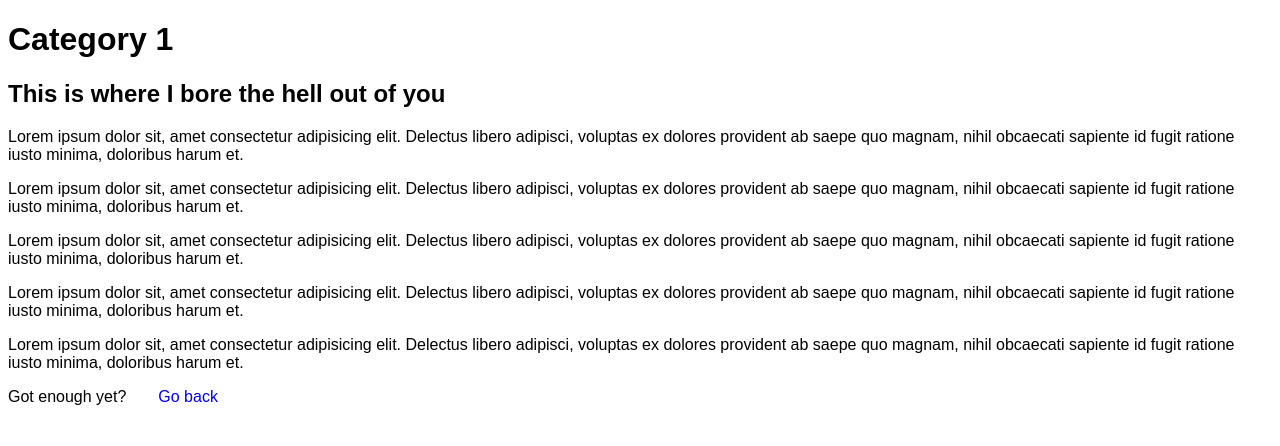
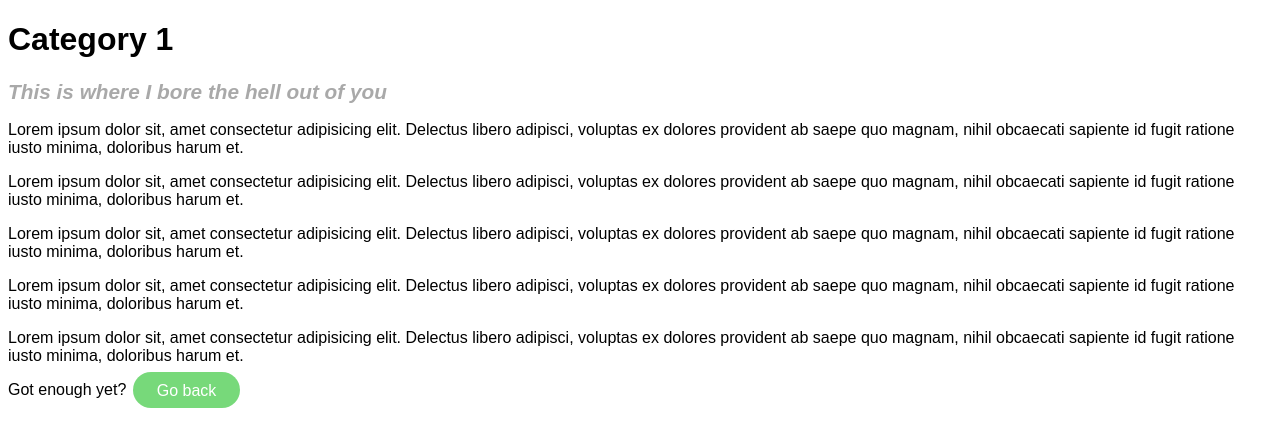
Before and after one commit to serchavalos/spatial-navigation-demo, a React (Create React App) app: page /category/1 in a window 1280 px wide. Shown: the top 446 px of the page. Built offline with nearby package versions, Linux system fonts and the light colour scheme.

Commit message:
feat: add basic support for mouse

```diff
--- a/src/components/CategoryTile/CategoryTile.styles.css
+++ b/src/components/CategoryTile/CategoryTile.styles.css
@@ -7,7 +7,7 @@
   text-align: center;
 }
 
-.category-tile--focused {
+.category-tile:hover,
+.category-tile--hover {
   color: white;
-  box-shadow: 0px 4px 6px 7px rgb(204 204 204);
 }
--- a/src/components/CategoryTile/CategoryTile.tsx
+++ b/src/components/CategoryTile/CategoryTile.tsx
@@ -1,4 +1,4 @@
-import { PropsWithChildren } from "react";
+import { CSSProperties, PropsWithChildren, useState } from "react";
 
 import { useFocusRef } from "../../lib/spatial-navigation";
 
@@ -15,13 +15,18 @@ export function CategoryTile({
   children
 }: CategoryTileProps): JSX.Element {
   const { setRef, isFocused } = useFocusRef();
+  const [style, setStyle] = useState<CSSProperties>({});
 
   return (
     <div
       ref={setRef}
       onClick={onClick}
-      className={`category-tile${isFocused ? " category-tile--focused" : ""}`}
-      style={isFocused ? { background: color } : {}}
+      onMouseOver={() => {
+        setStyle({ background: color });
+      }}
+      onMouseOut={() => setStyle({})}
+      className={`category-tile${isFocused ? " category-tile--hover" : ""}`}
+      style={isFocused ? { background: color } : style}
     >
       {children}
     </div>
--- a/src/components/NavLink/NavLink.styles.css
+++ b/src/components/NavLink/NavLink.styles.css
@@ -1,10 +1,14 @@
 .link,
 .link:visited {
+  color: white;
   text-decoration: none;
-  padding: 1rem 2rem;
+  margin: 0 0.4rem;
+  padding: 0.6rem 1.5rem;
   border-radius: 4rem;
+  background-color: rgb(119 217 122);
 }
 
-.link--focused {
-  box-shadow: 0px 0px 3px 7px rgb(119 217 122);
+.link:hover,
+.link--hover {
+  box-shadow: 0px 0px 0px 3px rgb(255, 179, 0);
 }
--- a/src/components/NavLink/NavLink.tsx
+++ b/src/components/NavLink/NavLink.tsx
@@ -12,7 +12,7 @@ export function NavLink({ to, children }: NavLink): JSX.Element {
   return (
     <Link
       ref={setRef}
-      className={`link${isFocused ? " link--focused" : ""}`}
+      className={`link${isFocused ? " link--hover" : ""}`}
       to={to}
     >
       {children}
--- a/src/styles.css
+++ b/src/styles.css
@@ -1,3 +1,9 @@
 .App {
   font-family: sans-serif;
 }
+
+h2 {
+  font-size: 1.3rem;
+  color: darkgrey;
+  font-style: italic;
+}
```
